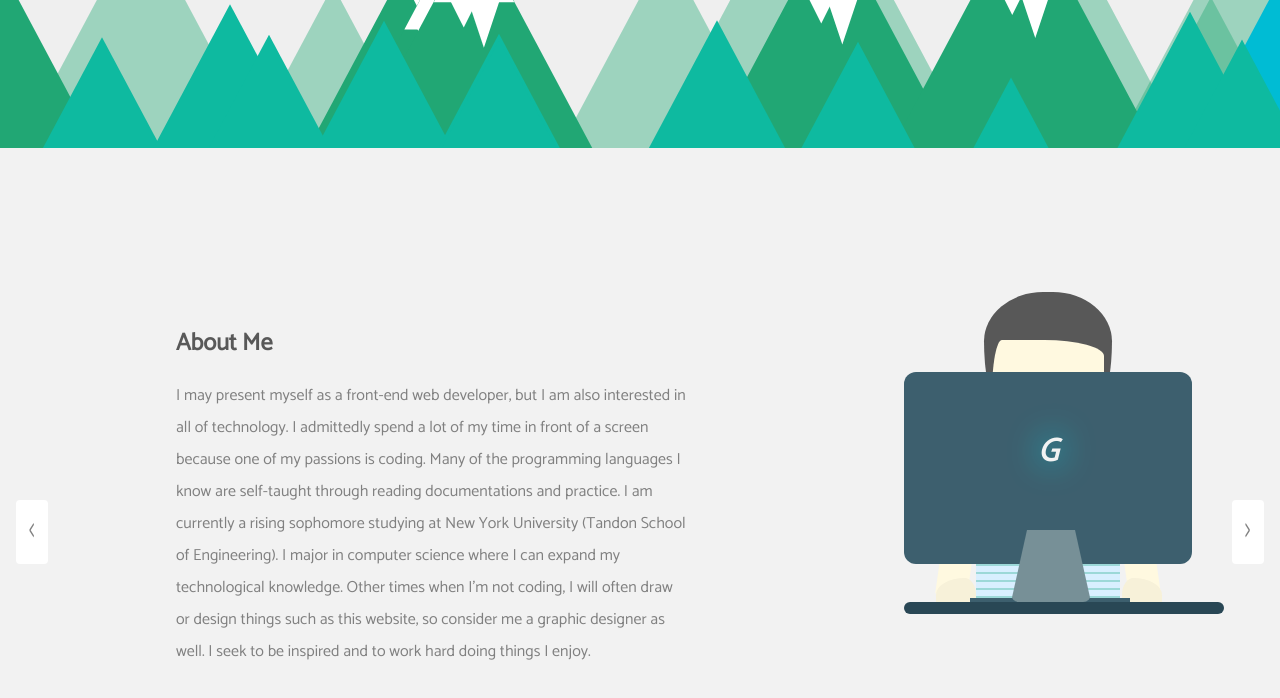
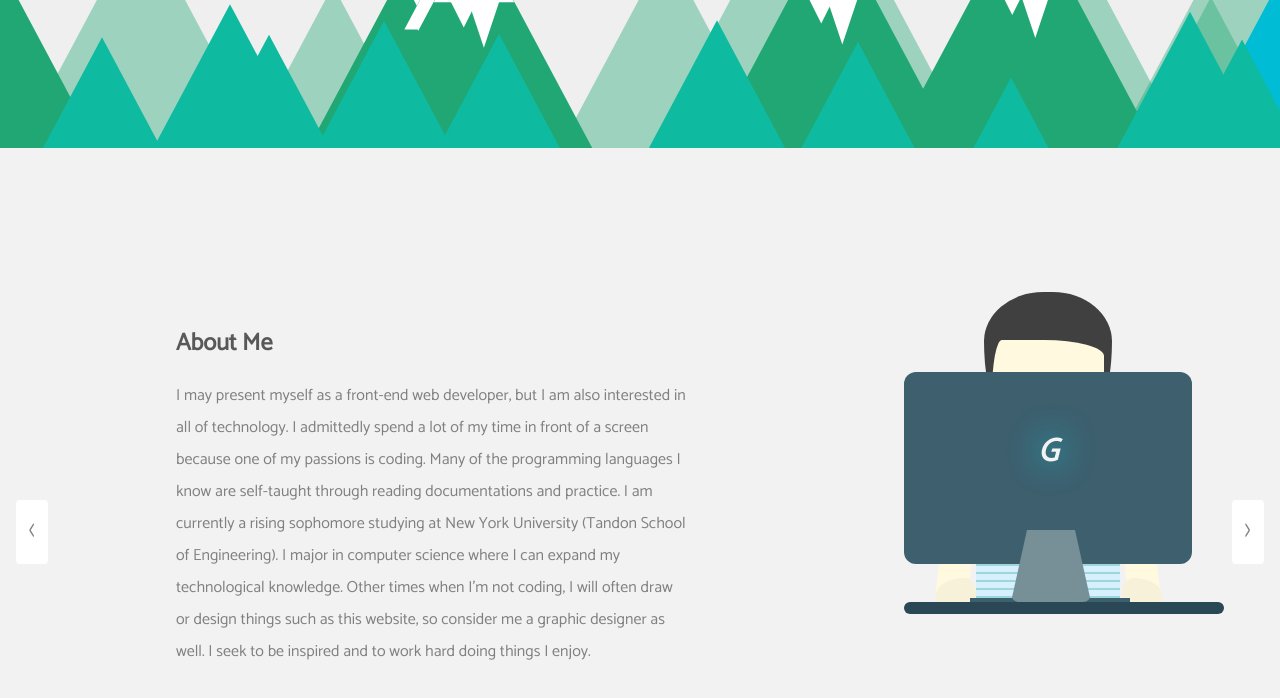
Before and after one commit to grychi/grychi.github.io, a plain HTML site: page index.html in a window 1280 px wide. Shown: the part 652-1350 px from the top of the page. Drawn offline with nearby package versions, Linux system fonts and the light colour scheme.

Commit message:
hair color fix

```diff
--- a/css/about.css
+++ b/css/about.css
@@ -11,7 +11,7 @@
 	bottom: 55%;
 	width: 16vh;
 	height: 20vh;
-	background-color: #585858;
+	background-color: #404040;
 	border-radius:60% 60% 50% 50%/40% 40% 90% 90%;
 }
 #person:after, #person:before {
```
Also changed, not shown: index.html (+2 -2 lines).
